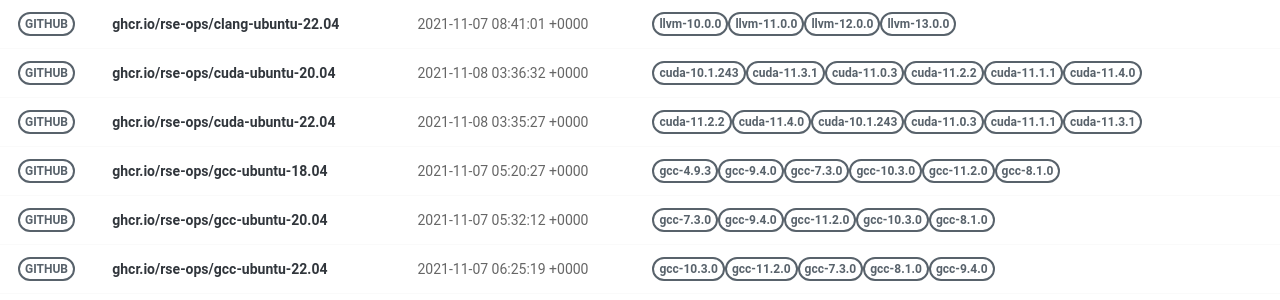
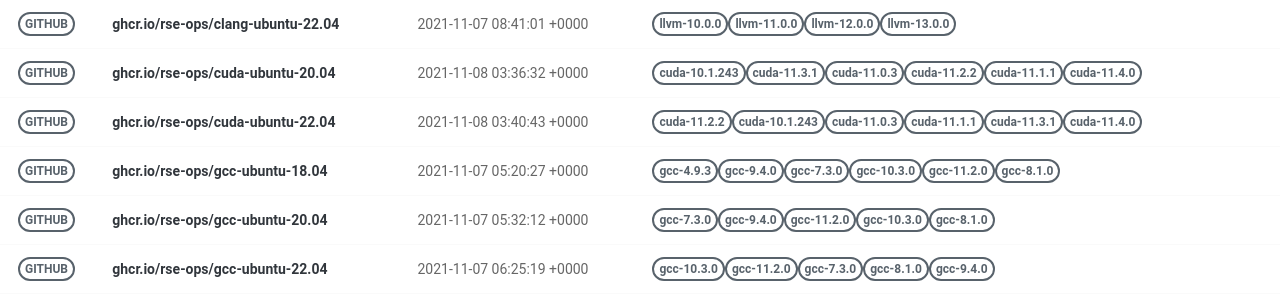
Before and after one commit to rse-ops/docker-images, a Jekyll site: the page built from pages/index.md, in a window 1280 px wide. Shown: the part 228-528 px from the top of the page. Built offline with Jekyll 4.4.1, drawn with Linux system fonts in a browser that asks for light colours; nearby versions of some CDN libraries.

Commit message:
Automated push to update library 2021-11-08

```diff
--- a/_library/ghcr.io-rse-ops-cuda-ubuntu-22.04.md
+++ b/_library/ghcr.io-rse-ops-cuda-ubuntu-22.04.md
@@ -1,7 +1,7 @@
 ---
 layout: container
 name: ghcr.io/rse-ops/cuda-ubuntu-22.04
-updated_at: 2021-11-08 03:35:27.554277
+updated_at: 2021-11-08 03:40:43.511767
 
 
 container_url: https://github.com/orgs/rse-ops/packages/container/package/cuda-ubuntu-22.04
```
Also changed, not shown: other parts of _library/ghcr.io-rse-ops-cuda-ubuntu-22.04.md (+3 -3 lines).
